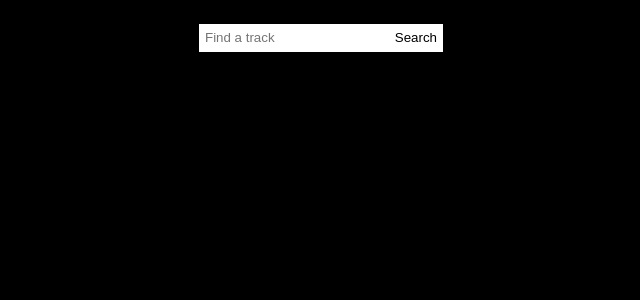
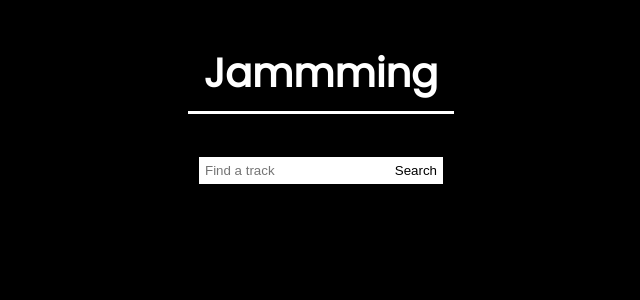
Before and after one commit to Noah-Leardon/jammming, a React (Create React App) app: page / in a window 1280 px wide. Shown: the top 300 px of the page, without its empty margins (319-959 px from the left). Built offline with nearby package versions, Linux system fonts and the light colour scheme.

Commit message:
add font

```diff
--- a/src/App.css
+++ b/src/App.css
@@ -1,3 +1,5 @@
+@import url('https://fonts.googleapis.com/css2?family=Poppins&display=swap');
+
 html {
   padding: 0;
   margin: 0;
@@ -5,12 +7,21 @@ html {
 
 body {
   background-color: black;
+  font-family: 'Poppins', sans-serif;
 }
 
 .App {
   display: flex;
   justify-content: center;
   align-items: center;
+  flex-flow: column;
+}
+
+h1 {
+  color: white;
+  font-size: 2.5rem;
+  border-bottom: white solid;
+  padding: 0.5rem 1rem;
 }
 
 .app-container {
--- a/src/App.js
+++ b/src/App.js
@@ -4,6 +4,7 @@ import SearchBar from './SearchBar';
 function App() {
   return (
     <div className="App">
+      <h1>Jammming</h1>
       <SearchBar />
     </div>
   );
--- a/src/SearchBar.js
+++ b/src/SearchBar.js
@@ -12,14 +12,20 @@ function SearchBar() {
   const authorizationUrl = `https://accounts.spotify.com/authorize?client_id=${clientId}&scope=playlist-modify-public%20playlist-modify-private&redirect_uri=${encodeURIComponent(redirectUri)}&response_type=token&prompt=login`;
 
   useEffect(() => {
-    // Extract the access token from the URL fragment after the redirect
-    const urlParams = new URLSearchParams(window.location.hash.substring(1));
-    const newAccessToken = urlParams.get('access_token');
+    try {
+      // Extract the access token from the URL fragment after the redirect
+      const urlParams = new URLSearchParams(window.location.hash.substring(1));
+      const newAccessToken = urlParams.get('access_token');
 
-    if (newAccessToken) {
-      setAccessToken(newAccessToken);
+      if (newAccessToken) {
+        setAccessToken(newAccessToken);
+      }
+    } catch (error) {
+      console.error('Error parsing URL fragment:', error);
+      // Handle the error, e.g., show an error message to the user
     }
   }, []);
+
 
   function handleChange(e) {
     setSearch(e.target.value);
```
